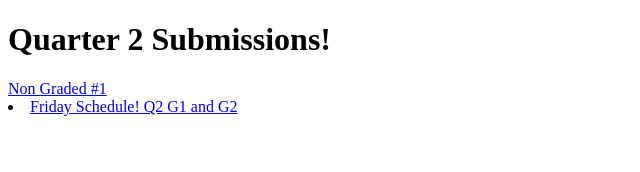
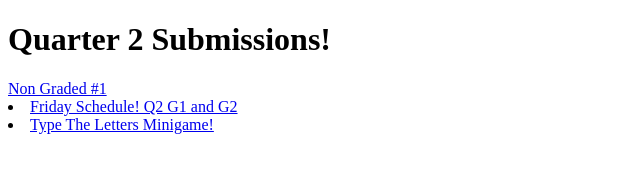
Before and after one commit to Carlessa-1/CS3_2ndQtrPortfolio, a plain HTML site: page index/Q2/Q2index.html in a window 1280 px wide. Shown: the whole page, without its empty margins (0-640 px from the left). Drawn offline with Linux system fonts and the light colour scheme; a web font is replaced by a local one.

Commit message:
linked bonus to index

```diff
--- a/index/Q2/Q2index.html
+++ b/index/Q2/Q2index.html
@@ -15,5 +15,6 @@
     <h1>Quarter 2 Submissions! </h1>
     <link><a href="Q21NGSodiumCastaneda.html">Non Graded #1</a></link>
     <li><a href="2Q1GSodiumCastaneda.html">Friday Schedule! Q2 G1 and G2</a></li>
+    <li><a href="bonus.html">Type The Letters Minigame!</a></li>
 </body>
 </html>
```
